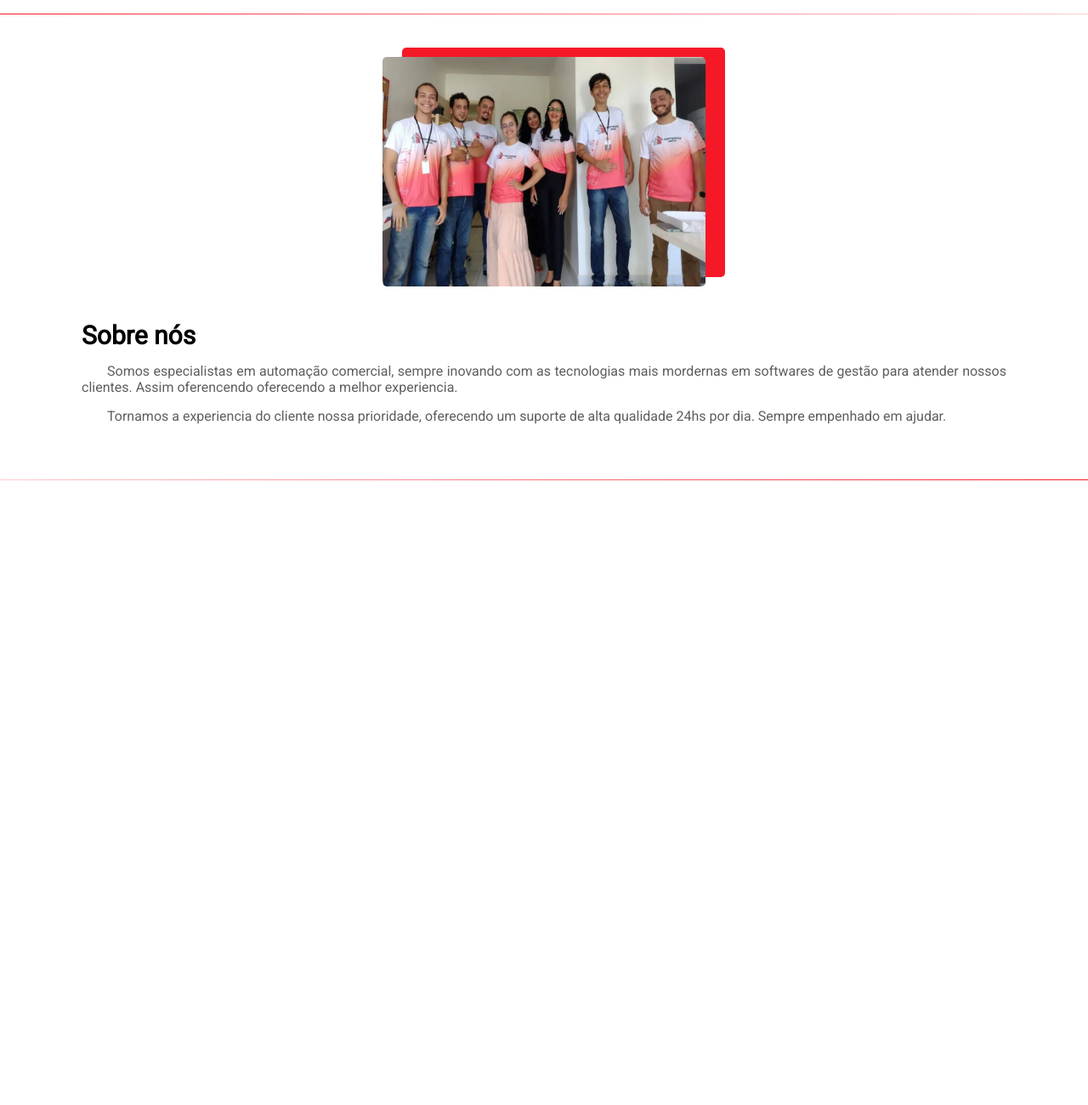
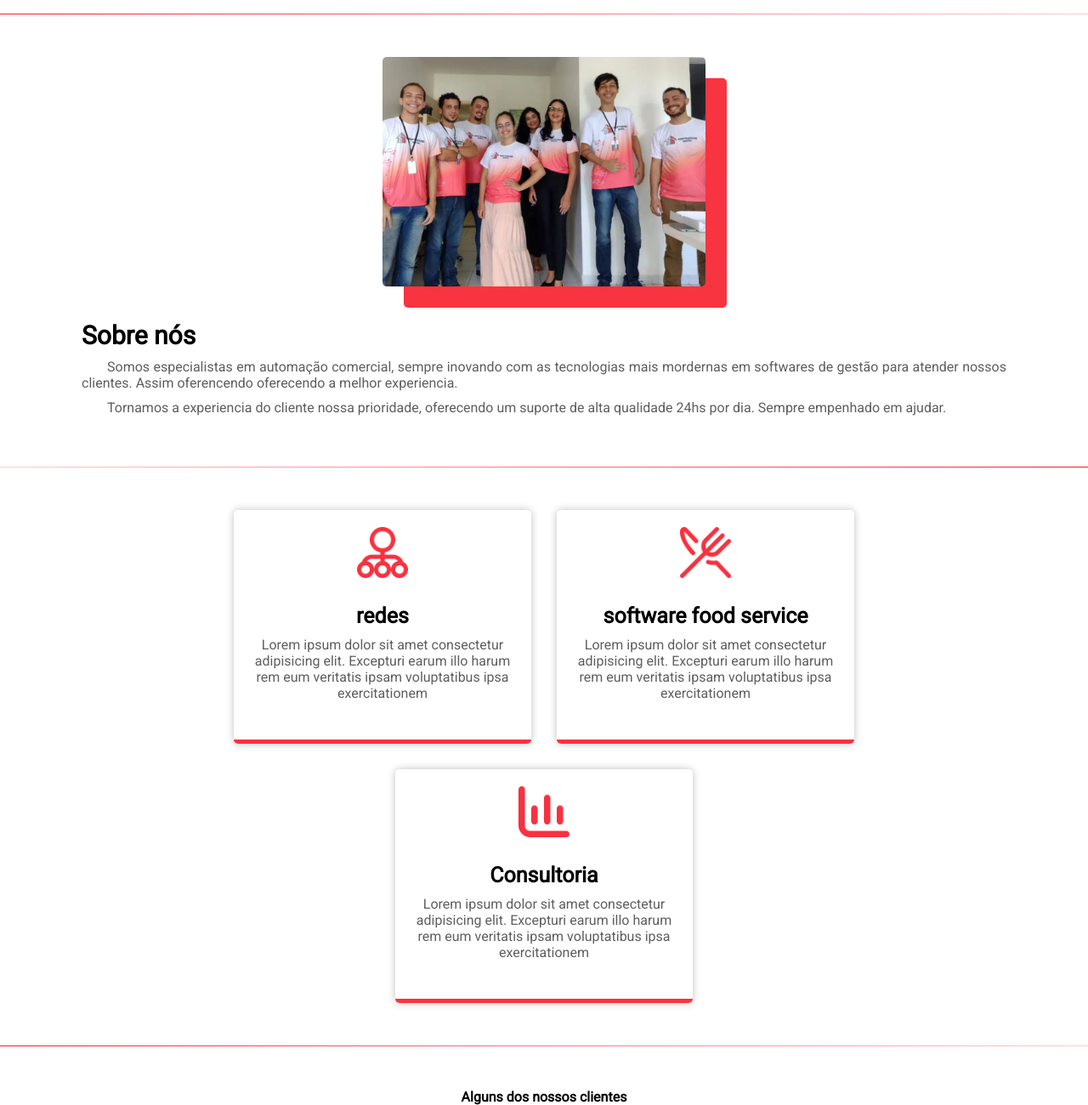
Before and after one commit to AdsonNascimento/shn, a plain HTML site: page index.html in a window 1280 px wide. Shown: the part 664-1964 px from the top of the page at 85% size. Before the commit the page ends 1279 px from the top, so only its background shows below. Drawn offline with Linux system fonts and the light colour scheme.

Commit message:
new config

```diff
--- a/index.html
+++ b/index.html
@@ -47,8 +47,8 @@
     <div class="divider-1"></div>
 
     <section id="about">
-      <img class="img-02" src="img/equipe.jpg" alt="imagem da equipe soft house">
-      <div class="sombra"></div>
+
+      <div class="img-equipe"></div>
 
       <div class="text">
         <h2>Sobre nós</h2>
@@ -59,6 +59,39 @@
 
     <div class="divider-2"></div>
 
+    <section id="services">
+      <div class="card">
+        <img src="img/conection.png" alt="conexão" class="icone">
+        <div class="description">
+          <h2>redes</h2>
+          <p>Lorem ipsum dolor sit amet consectetur adipisicing elit. Excepturi earum illo harum rem eum veritatis ipsam voluptatibus ipsa exercitationem<p>
+        </div>
+        <div class="border"></div>
+      </div>
+
+      <div class="card">
+        <img src="img/food-services.png" alt="" class="icone">
+        <div class="description">
+          <h2>software food service</h2>
+          <p>Lorem ipsum dolor sit amet consectetur adipisicing elit. Excepturi earum illo harum rem eum veritatis ipsam voluptatibus ipsa exercitationem<p>
+        </div>
+      </div>
+
+      <div class="card">
+        <img src="img/consulter.png" alt="" class="icone">
+        <div class="description">
+          <h2>Consultoria</h2>
+          <p>Lorem ipsum dolor sit amet consectetur adipisicing elit. Excepturi earum illo harum rem eum veritatis ipsam voluptatibus ipsa exercitationem<p>
+        </div>
+      </div>
+    </section>
+
+    <div class="divider-1"></div>
+
+    <section class="clients">
+      <h2>Alguns dos nossos clientes</h2>
+    </section>
+
   </main>
 
   <footer class="footer"></footer>
--- a/style.css
+++ b/style.css
@@ -1,10 +1,11 @@
 :root {
   /*==== color ====*/
   --black: rgb(27, 27, 27);
-  --red: rgba(245, 25, 40, 1);
-  --red-smooth: rgba(248, 52, 65, 1);
+  --red: #f51928;
+  --red-smooth: #f83441;
   --red-divider: rgba(248, 52, 65, 0.25);
-  --white: #fafafa;
+  --white-01: #ffffff;
+  --white-02: #fcfcfc;
   --grey: rgb(94, 94, 94);
 
   font-size: 62.5%;
@@ -27,9 +28,9 @@
   text-decoration: none;
   font-size: 2.5rem;
   font-weight: 300;
-  color: #f51928;
+  color: var(--red);
 
-  color: var(--white);
+  color: var(--white-01);
   background-color: var(--red-smooth);
   padding: 1.5rem;
   border-radius: 5px;
@@ -61,9 +62,9 @@
 /*==== header ====*/
 
 header {
-  width: 100%;
+  width: 100vw;
   height: 7rem;
-  background-color: var(--white);
+  background-color: var(--white-02);
 
   display: flex;
   justify-content: center;
@@ -85,7 +86,7 @@ nav {
 
 .logo span {
   font-size: 2rem;
-  color: var(--white);
+  color: var(--white-01);
   background-color: var(--red);
   padding: 0px 0.25rem;
   font-weight: 400;
@@ -172,21 +173,31 @@ main {
 }
 
 #about .img-02 {
-  height: 27rem;
-  width: 38rem;
-  position: relative;
   border-radius: 5px;
   margin-bottom: 4rem;
 }
 
-#about .sombra {
+.img-equipe {
+  background-image: url(img/equipe.jpg);
+  background-position: center;
+  background-repeat: no-repeat;
+  background-size: cover;
+  height: 27rem;
+  width: 38rem;
+  border-radius: 5px;
+  margin-bottom: 4rem;
+  position: relative;
+}
+
+.img-equipe::after {
+  content: ' ';
+  height: 27rem;
+  width: 38rem;
+  background-color: var(--red-smooth);
   position: absolute;
-  width: 38rem;
-  height: 27rem;
-  background-color: #f51928;
   z-index: -1;
-  margin-top: -20rem;
-  margin-left: 4.5rem;
+  top: 2.5rem;
+  left: 2.5rem;
   border-radius: 5px;
 }
 
@@ -194,7 +205,48 @@ main {
   text-align: justify;
   text-indent: 3rem;
   color: var(--grey);
-  margin: 1.5rem 0;
+  margin: 1rem 0;
+}
+
+/*services*/
+#services {
+  width: 85%;
+  display: flex;
+  flex-wrap: wrap;
+  align-items: center;
+  justify-content: center;
+  gap: 3rem;
+}
+
+#services .card {
+  display: flex;
+  flex-direction: column;
+  justify-items: center;
+  align-items: center;
+
+  height: 27.5rem;
+  width: 100%;
+  max-width: 35rem;
+  border-radius: 5px;
+  box-shadow: 0px 0px 10px rgba(0, 0, 0, 0.25);
+  border-bottom: 5px solid var(--red-smooth);
+  padding: 2rem 1rem;
+}
+
+#services .icone {
+  height: 6rem;
+  margin-bottom: 3rem;
+}
+
+#services .description h2 {
+  font-size: 2.5rem;
+  text-align: center;
+  margin-bottom: 1rem;
+}
+
+#services .description p {
+  color: var(--grey);
+  text-align: center;
 }
 
 @media (max-width: 520px) {
```
Also changed, not shown: img/conection.png (added), img/consulter.png (added), img/food-services.png (added).
